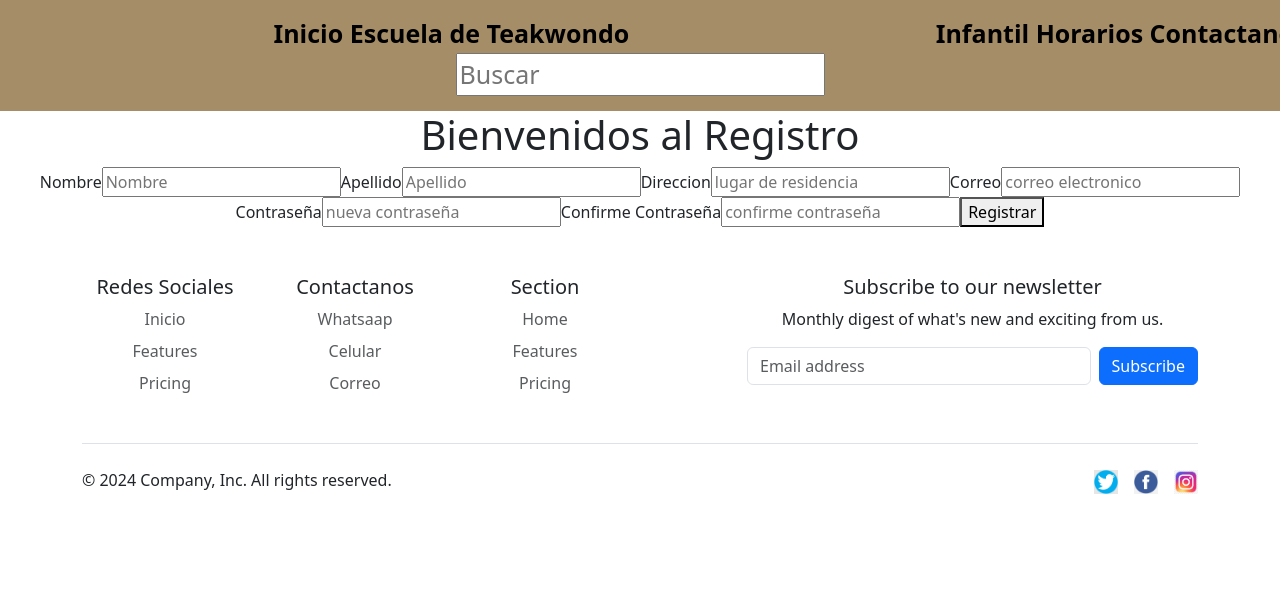
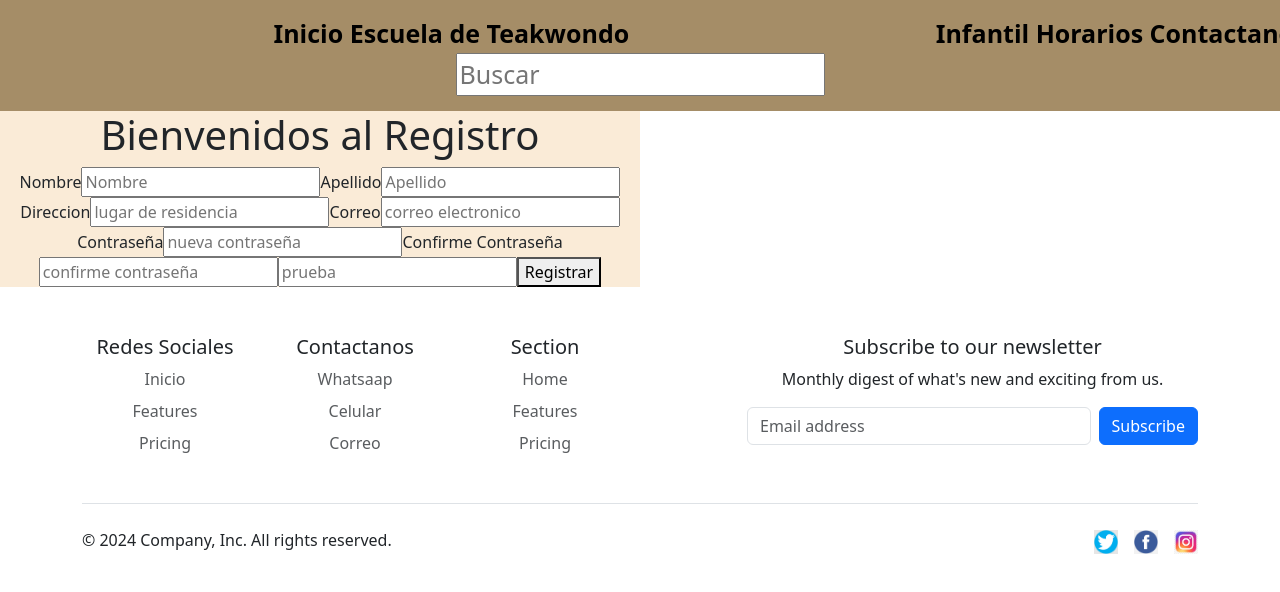
Before and after one commit to Luis901810/taekwondo-florencia, a React (Create React App) app: page /registro in a window 1280 px wide. Shown: the top 592 px of the page. Built offline with nearby package versions, Linux system fonts and the light colour scheme.

Commit message:
modificaciones carrusel

```diff
--- a/public/index.html
+++ b/public/index.html
@@ -3,6 +3,8 @@
   <head>
     <meta charset="utf-8" />
     <link rel="icon" href="%PUBLIC_URL%/logo-taekwondo.ico" />
+    <link rel="stylesheet" href="styles.css">
+
     <meta name="viewport" content="width=device-width, initial-scale=1" />
     <meta name="theme-color" content="#000000" />
     <meta
--- a/src/components/register/Register.jsx
+++ b/src/components/register/Register.jsx
@@ -1,25 +1,29 @@
-
+import styles from "./Register.module.css"
 
 export default function Register () {
 
     return (
-        <div>
+        <div className={styles.container}>
             <h1>Bienvenidos al Registro</h1>
-        <form action="">
+        <form className={styles.form} action="">
 
-        <label htmlFor="nombre">Nombre</label>
+        <label htmlFor="nombre"> Nombre </label>
         <input type="text" name="nombre" id="nombre"  placeholder="Nombre"/>
-        <label htmlFor="apellido">Apellido</label>
+        <label htmlFor="apellido"> Apellido </label>
         <input type="text" name="apellido" id="apellido" placeholder="Apellido"/>
-        <label htmlFor="direccion">Direccion</label>
+        <label htmlFor="direccion"> Direccion </label>
         <input type="text" name="direccion" id="direccion" placeholder="lugar de residencia" />
-        <label htmlFor="correo">Correo</label>
+        <label htmlFor="correo"> Correo </label>
         <input type="email" name="correo" id="correo" placeholder="correo electronico" />
-        <label htmlFor="password">Contraseña</label>
+        <label htmlFor="password"> Contraseña </label>
         <input type="password"  name="password" id="password" placeholder="nueva contraseña"/>
-        <label htmlFor="rep password">Confirme Contraseña</label>
+        <label htmlFor="rep password"> Confirme Contraseña </label>
         <input type="password" name="rep password" id="rep password" placeholder="confirme contraseña" />
-        <button>Registrar</button>
+        <label >
+            <i className="bx bx-user"></i>
+            <input type="text" placeholder="prueba" />
+        </label>
+        <button> Registrar </button>
 
      </form>
 
--- /dev/null
+++ b/src/components/register/Register.module.css
@@ -0,0 +1,11 @@
+.container{
+
+    background-color:antiquewhite;
+    height: 100%;
+    width: 50%;
+
+}
+
+.form{
+    display: block;
+}
```
Also changed, not shown: public/styles.css (added).
